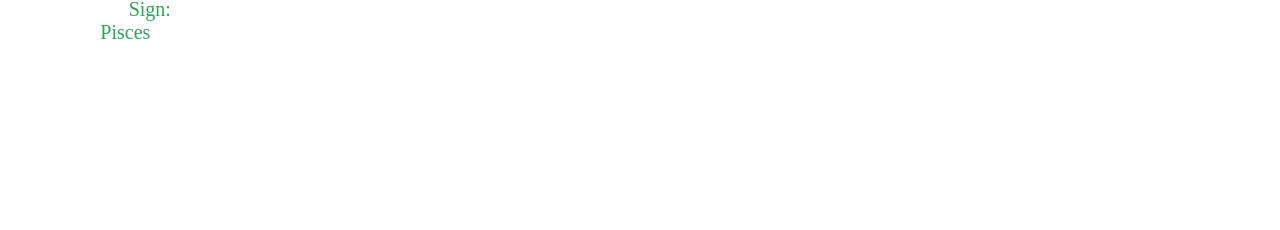
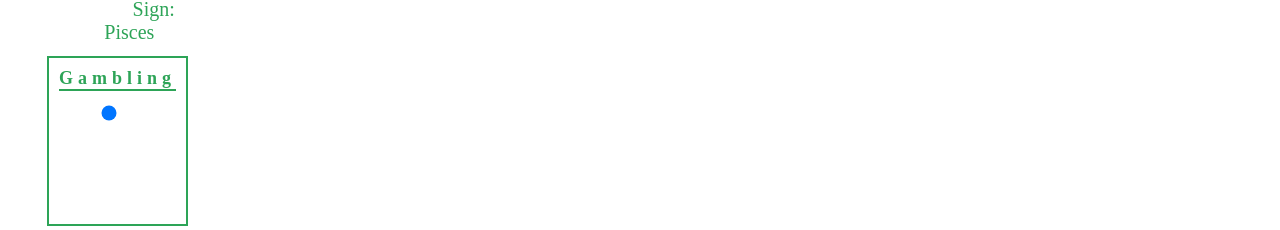
Before and after one commit to Tabolator1806/Dashboard, a Vue app: page / in a window 1280 px wide. Shown: the part 685-915 px from the top of the page. Before the commit the page ends 800 px from the top, so only its background shows below. Built offline with nearby package versions, Linux system fonts and the light colour scheme; no server answers; the HTML template or start-up script is replaced by a standard one; a web font is replaced by a local one.

Commit message:
początek planu

```diff
--- /dev/null
+++ b/src/components/Gambling.vue
@@ -0,0 +1,31 @@
+<template>
+	<div id="gambling" class="tile">
+		<div id="title">Gambling</div>
+		<div id="content">
+			<div class="slot"><img :src="slot1"/></div>
+			<div class="slot"><img :src="slot2"/></div>
+			<div class="slot"><img :src="slot3"/></div>
+			<div id="hand"><input type="range" value="0"/></div>
+		</div>
+	</div>
+</template>
+<script>
+export default {
+	data() {
+		return {
+
+		}
+	},
+}
+</script>
+<style>
+#content{
+	#hand{
+		input{
+			transform:rotate(90deg);
+			width:100px;
+		}
+	}
+}
+
+</style>
--- a/src/views/HomeView.vue
+++ b/src/views/HomeView.vue
@@ -15,6 +15,9 @@
         <td><NameGenerator/></td>
         <td><ColorPicker/></td>
       </tr>
+      <tr>
+        <td><Gambling/></td>
+      </tr>
     </table>
 </template>
 <script>
@@ -28,6 +31,7 @@ import texts from '@/assets/texts.json'
 import Cat from '@/components/Cat.vue'
 import NameGenerator from '@/components/NameGenerator.vue'
 import ColorPicker from '@/components/ColorPicker.vue'
+import Gambling from '@/components/Gambling.vue'
 export default {
   components:{
     "WeatherTile":Weather,
@@ -38,7 +42,8 @@ export default {
     "Tile":Tile,
     "Cat":Cat,
     "NameGenerator":NameGenerator,
-    "ColorPicker":ColorPicker
+    "ColorPicker":ColorPicker,
+    "Gambling":Gambling
   },
   data() {
     return {
```
Also changed, not shown: src/views/PlanView.vue (added).
